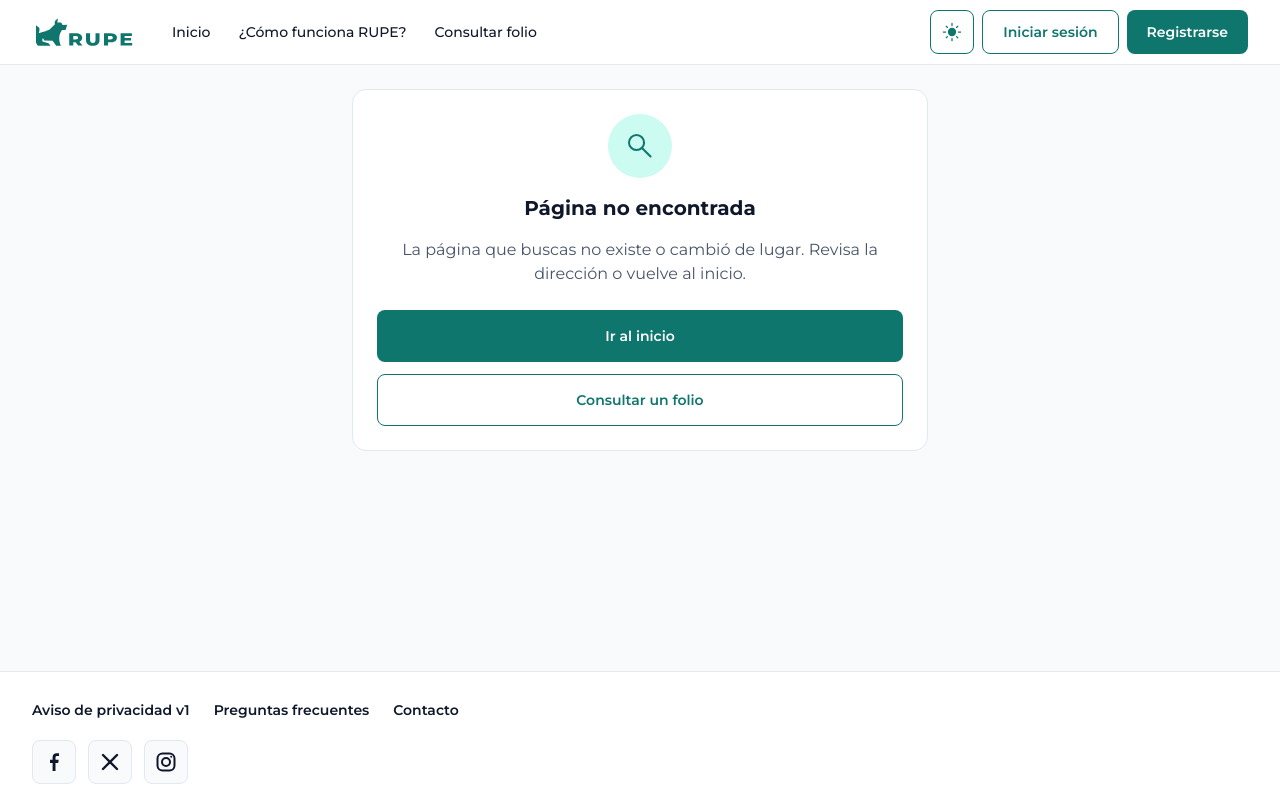
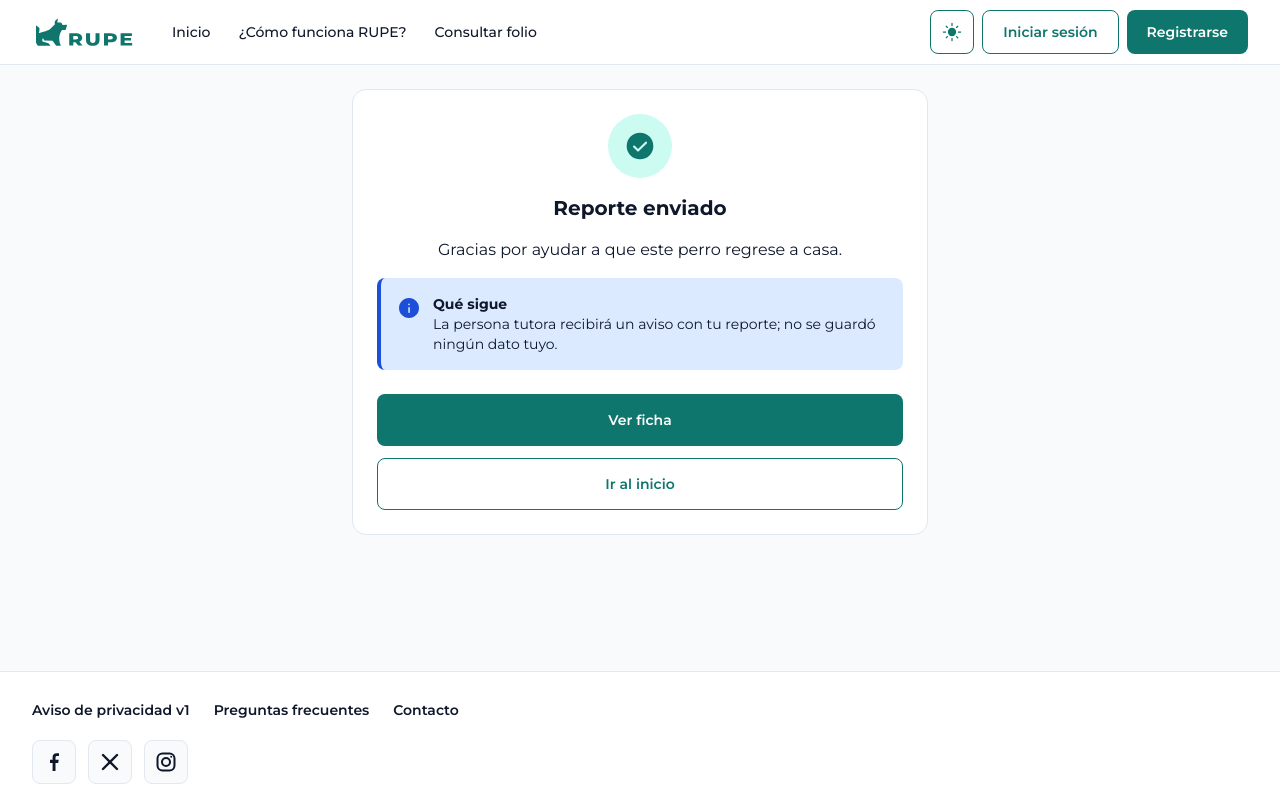
Before and after one commit to raulsansal/rupe-prototipo, a Next.js app: page /ficha/1/avistamiento/enviado in a window 1280 px wide. Before the commit this address had no page. Built offline with nearby package versions, Linux system fonts and the light colour scheme.

Commit message:
fix: pantalla PUB-06 Reporte enviado tras enviar el avistamiento

```diff
--- /dev/null
+++ b/src/app/(publico)/ficha/[clave]/avistamiento/enviado/page.tsx
@@ -0,0 +1,33 @@
+import type { Metadata } from "next";
+import Link from "next/link";
+import { PantallaMensaje } from "@/components/features/PantallaMensaje";
+import { Alerta } from "@/components/ui/Alerta";
+import { clasesBoton } from "@/components/ui/clasesBoton";
+
+export const metadata: Metadata = { title: "Reporte enviado · RUPE" };
+
+/** PUB-06 (lámina 1.7): pantalla mínima tras «Enviar reporte». No muestra datos del caso ni de nadie. */
+export default async function ReporteEnviado({ params }: PageProps<"/ficha/[clave]/avistamiento/enviado">) {
+  const { clave } = await params;
+  return (
+    <PantallaMensaje
+      icono="check_circle"
+      titulo="Reporte enviado"
+      acciones={
+        <>
+          <Link href={`/ficha/${clave}`} className={clasesBoton({ tamano: "grande", anchoCompleto: true })}>
+            Ver ficha
+          </Link>
+          <Link href="/" className={clasesBoton({ variante: "secundario", tamano: "grande", anchoCompleto: true })}>
+            Ir al inicio
+          </Link>
+        </>
+      }
+    >
+      <p className="text-body">Gracias por ayudar a que este perro regrese a casa.</p>
+      <Alerta tipo="info" titulo="Qué sigue" className="w-full text-left">
+        La persona tutora recibirá un aviso con tu reporte; no se guardó ningún dato tuyo.
+      </Alerta>
+    </PantallaMensaje>
+  );
+}
--- a/src/components/features/avistamiento/FlujoAvistamiento.tsx
+++ b/src/components/features/avistamiento/FlujoAvistamiento.tsx
@@ -1,5 +1,6 @@
 "use client";
 
+import { useRouter } from "next/navigation";
 import { useEffect, useRef, useState } from "react";
 import { PlantillaFlujo } from "@/components/layout/PlantillaFlujo";
 import type { FichaPublica } from "@/mocks/tipos";
@@ -30,7 +31,7 @@ export function FlujoAvistamiento({ ficha, inicial }: Props) {
   const [datos, setDatos] = useState<DatosAvistamiento>({ ...DATOS_VACIOS, ...inicial.datos });
   const [errores, setErrores] = useState<Errores>({});
   const [intentos, setIntentos] = useState(0);
-  const [enviado, setEnviado] = useState(false);
+  const router = useRouter();
   const montado = useRef(false);
 
   // Al cambiar de paso, el foco va al título y la página vuelve arriba.
@@ -80,7 +81,8 @@ export function FlujoAvistamiento({ ficha, inicial }: Props) {
       const faltan = validarPaso(n, datos);
       if (Object.keys(faltan).length) return fallar(n, faltan);
     }
-    setEnviado(true);
+    // Maqueta: no se envía nada; solo se muestra la pantalla «Reporte enviado» (PUB-06).
+    router.push(`/ficha/${ficha.folio}/avistamiento/enviado`);
   }
 
   function regresar() {
@@ -94,7 +96,7 @@ export function FlujoAvistamiento({ ficha, inicial }: Props) {
     <PasoUbicacion key={3} datos={datos} errores={errores} actualizar={actualizar} fijarErrores={(e) => fallar(3, e)} />,
     <PasoEstadoAnimal key={4} datos={datos} errores={errores} actualizar={actualizar} abrirTodas={inicial.abrirTodasCategorias} />,
     <PasoComentario key={5} valor={datos.comentario} onCambio={(comentario) => actualizar({ comentario })} />,
-    <PasoConfirmar key={6} ficha={ficha} datos={datos} enviado={enviado} />,
+    <PasoConfirmar key={6} ficha={ficha} datos={datos} />,
   ];
 
   return (
--- a/src/components/features/avistamiento/PasoConfirmar.tsx
+++ b/src/components/features/avistamiento/PasoConfirmar.tsx
@@ -8,8 +8,6 @@ import { alcaldiaDelPunto, formatoCoordenada, NOMBRE_FORMA, type DatosAvistamien
 type Props = {
   ficha: Pick<FichaPublica, "folio" | "nombre">;
   datos: DatosAvistamiento;
-  /** La persona pulsó «Enviar reporte» y todo está completo. */
-  enviado: boolean;
 };
 
 function Fila({ etiqueta, children }: { etiqueta: string; children: React.ReactNode }) {
@@ -21,8 +19,8 @@ function Fila({ etiqueta, children }: { etiqueta: string; children: React.ReactN
   );
 }
 
-/** Paso 6 (PUB-05.6): resumen de lo capturado antes de enviar. El mockup no define una pantalla posterior al envío. */
-export function PasoConfirmar({ ficha, datos, enviado }: Props) {
+/** Paso 6 (PUB-05.6): resumen de lo capturado antes de enviar; al enviar se muestra PUB-06. */
+export function PasoConfirmar({ ficha, datos }: Props) {
   const estados = nombresElegidos(datos.estados);
   const alcaldia = alcaldiaDelPunto(datos);
   return (
@@ -65,11 +63,6 @@ export function PasoConfirmar({ ficha, datos, enviado }: Props) {
       <Alerta tipo="info" titulo="Qué pasa al enviar">
         Tras el envío, la persona tutora recibe un aviso con tu reporte. Tus datos personales no se piden ni se guardan.
       </Alerta>
-      {enviado && (
-        <Alerta tipo="advertencia" titulo="Maqueta: el envío aún no está conectado">
-          El reporte está completo, pero en esta fase no se envía a ningún lado y el diseño aún no define la pantalla de confirmación.
-        </Alerta>
-      )}
     </div>
   );
 }
```
